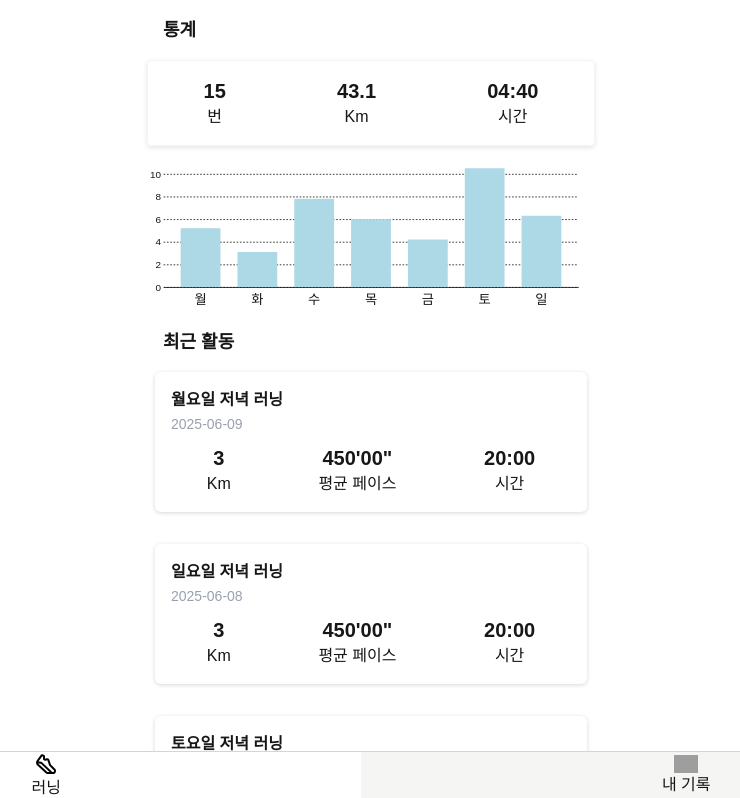
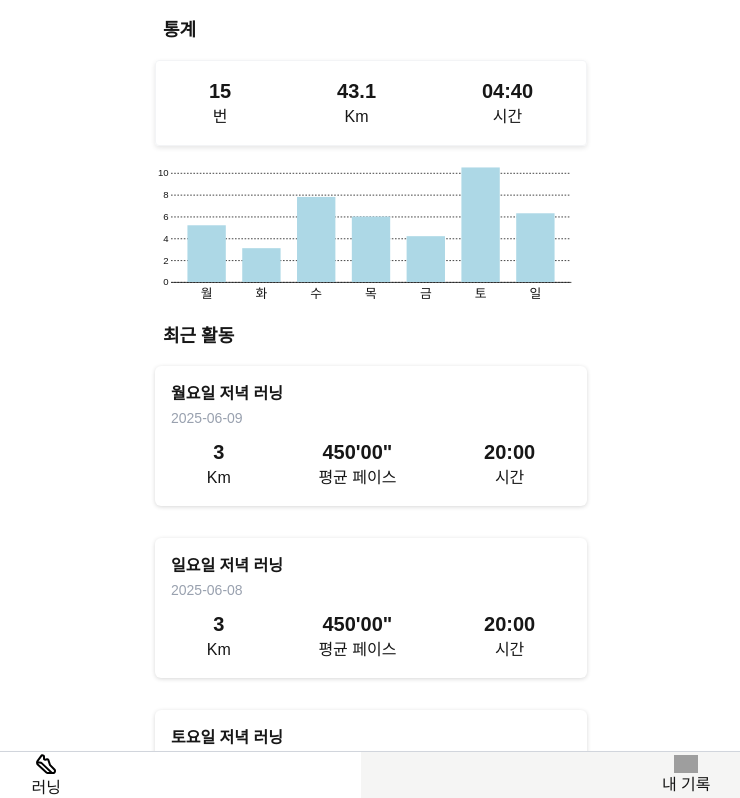
Before and after one commit to LeeHwiGyoung/running, a Next.js app: page /dashboard in a window 1280 px wide. Shown: the top 798 px of the page, without its empty margins (269-1009 px from the left). Built offline with nearby package versions, Linux system fonts and the light colour scheme; grey boxes are pictures that could not be loaded.

Commit message:
💄 Total.tsx : 패딩 값 변경 px-2

```diff
--- a/src/component/dashboard/Total.tsx
+++ b/src/component/dashboard/Total.tsx
@@ -35,7 +35,7 @@ export default function Total() {
   }
 
   return (
-    <section className='relative'>
+    <section className='relative px-2'>
       <h2 className='sr-only'>총 러닝 통계</h2>
       <RunningInfo className='rounded-sm border-gray-100 border shadow-[0px_2px_5px_rgba(0,0,0,0.1)] py-4' runCount={totalData.totalRunCount} distance={totalData.totalDistance} time={totalData.totalTime} />
       <BarGraph data={runningData} xKey={'day'} yKey={'distance'} width={540} height={200} marginBottom={30} onClickBar={onClickBar} onClickOutside={onClickOutsideBar} xAxisFontSize={16} yAxisFontSize={12} barColor={'#ADD8E6'} hoverBarColor={'#B0C4DE'}/>
```
